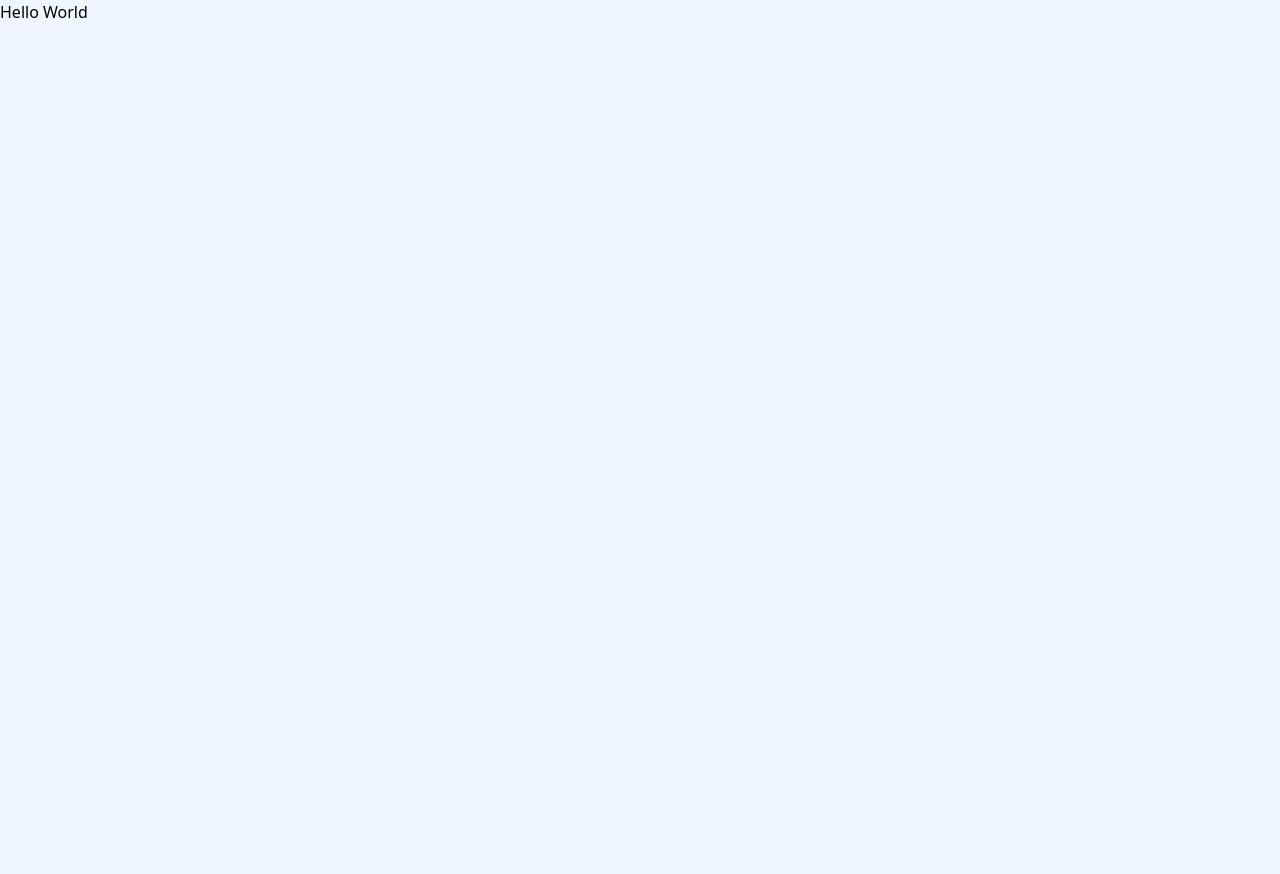
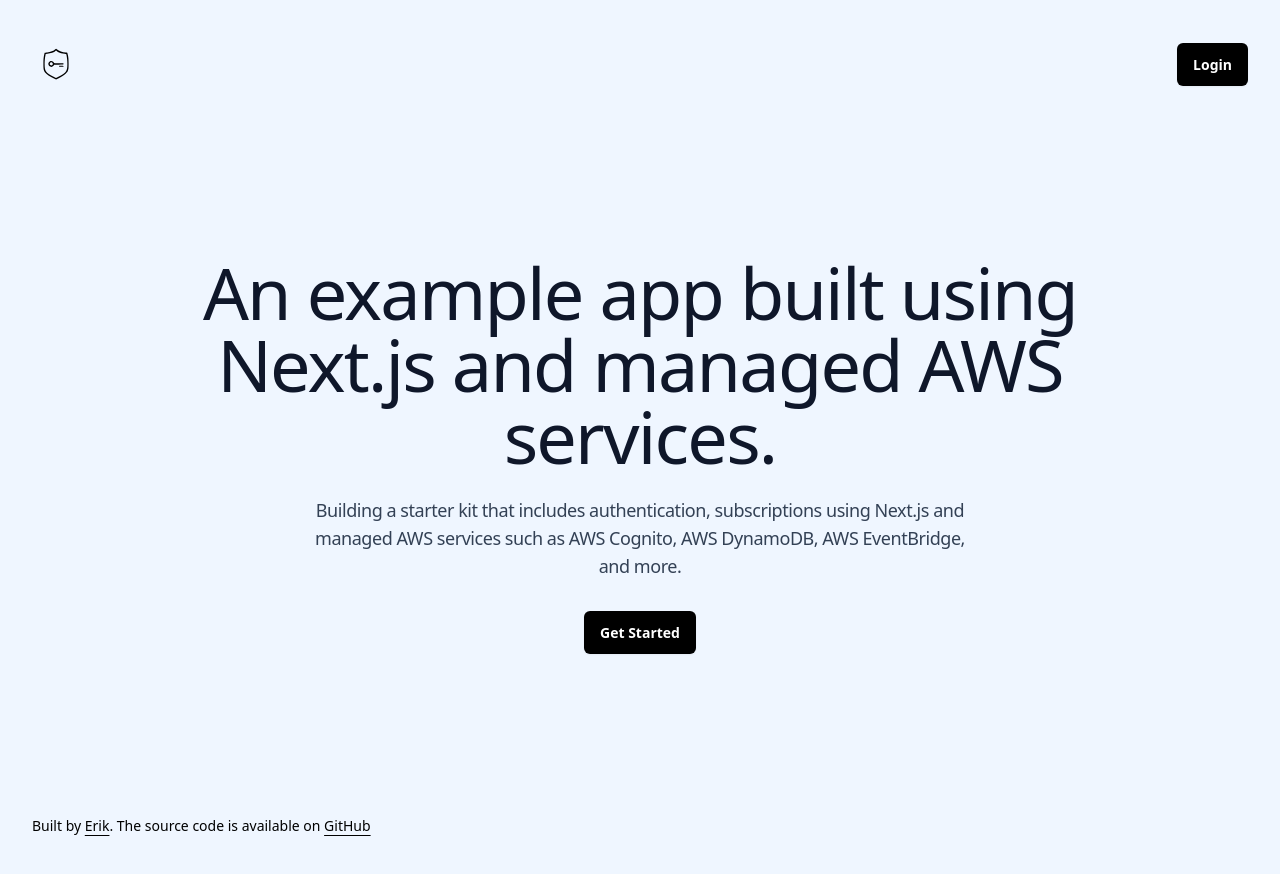
Before and after one commit to eriktisme/auth-sub-kit, a Next.js app in the folder apps/client/: page / in a window 1280 px wide. Shown: the top 874 px of the page. Before the commit the page ends 800 px from the top, so only its background shows below. Built offline with nearby package versions, Linux system fonts and the light colour scheme.

Commit message:
feat: added landing page to promote project

```diff
--- /dev/null
+++ b/apps/client/src/app/(marketing)/layout.tsx
@@ -0,0 +1,16 @@
+import { ReactNode } from 'react'
+import { SiteFooter, SiteHeader } from '@/components'
+
+interface MarketingLayoutProps {
+  children?: ReactNode
+}
+
+export default function MarketingLayout({ children }: MarketingLayoutProps) {
+  return (
+    <div className="items-between flex h-full flex-col">
+      <SiteHeader />
+      <main className="flex-1">{children}</main>
+      <SiteFooter />
+    </div>
+  )
+}
--- a/apps/client/src/app/(marketing)/page.tsx
+++ b/apps/client/src/app/(marketing)/page.tsx
@@ -1,3 +1,26 @@
+import Link from 'next/link'
+
 export default function Home() {
-  return <h1>Hello World</h1>
+  return (
+    <div className="flex flex-col items-center px-4 py-12 md:py-32 lg:px-8">
+      <div className="mx-auto max-w-4xl text-center">
+        <h1 className="font-display text-5xl font-medium tracking-tight text-slate-900 lg:text-7xl">
+          An example app built using Next.js and managed AWS services.
+        </h1>
+        <p className="mx-auto mt-6 max-w-2xl text-lg tracking-tight text-slate-700">
+          Building a starter kit that includes authentication, subscriptions
+          using Next.js and managed AWS services such as AWS Cognito, AWS
+          DynamoDB, AWS EventBridge, and more.
+        </p>
+      </div>
+      <div className="mt-10">
+        <Link
+          href="/login"
+          className="rounded-md bg-black px-4 py-3 text-sm font-semibold text-white shadow-sm"
+        >
+          Get Started
+        </Link>
+      </div>
+    </div>
+  )
 }
--- a/apps/client/src/app/layout.tsx
+++ b/apps/client/src/app/layout.tsx
@@ -1,9 +1,14 @@
 import './globals.css'
 import { ReactNode } from 'react'
+import { site } from '@/config/site'
+import { Metadata } from 'next'
 
-export const metadata = {
-  title: 'Create Next App',
-  description: 'Generated by create next app',
+export const metadata: Metadata = {
+  title: {
+    default: site.name,
+    template: `%s | ${site.name}`,
+  },
+  description: site.description,
 }
 
 export default function RootLayout({ children }: { children: ReactNode }) {
--- /dev/null
+++ b/apps/client/src/components/SiteFooter.tsx
@@ -0,0 +1,32 @@
+import { site } from '@/config'
+
+export const SiteFooter = () => {
+  return (
+    <footer className="mx-auto w-full max-w-7xl px-4 py-10 lg:px-8">
+      <div className="flex flex-col items-center gap-4 md:flex-row md:gap-0">
+        <p className="text-center text-sm leading-loose md:text-left">
+          Built by{' '}
+          <a
+            aria-label="Personal website Erik"
+            href="https://erikvandam.dev"
+            target="_blank"
+            rel="noreferrer"
+            className="font-medium underline underline-offset-4"
+          >
+            Erik
+          </a>
+          . The source code is available on{' '}
+          <a
+            aria-label={`${site.name} on GitHub`}
+            target="_blank"
+            rel="noreferrer"
+            href="https://github.com/eriktisme/auth-sub-kit/"
+            className="font-medium underline underline-offset-4"
+          >
+            GitHub
+          </a>
+        </p>
+      </div>
+    </footer>
+  )
+}
--- /dev/null
+++ b/apps/client/src/components/SiteHeader.tsx
@@ -0,0 +1,23 @@
+import logo from '../../public/logo.svg'
+import Image from 'next/image'
+import Link from 'next/link'
+import { site } from '@/config'
+
+export const SiteHeader = () => (
+  <header className="mx-auto w-full max-w-7xl px-4 py-10 lg:px-8">
+    <div className="flex w-full items-center justify-between">
+      <div>
+        <Image className="h-[3rem] w-auto" src={logo} alt={site.name} />
+      </div>
+      <nav></nav>
+      <div>
+        <Link
+          href="/login"
+          className="rounded-md bg-black px-4 py-3 text-sm font-semibold text-white shadow-sm"
+        >
+          Login
+        </Link>
+      </div>
+    </div>
+  </header>
+)
--- /dev/null
+++ b/apps/client/src/components/index.ts
@@ -0,0 +1,2 @@
+export * from './SiteFooter'
+export * from './SiteHeader'
--- /dev/null
+++ b/apps/client/src/config/index.ts
@@ -0,0 +1 @@
+export * from './site'
--- /dev/null
+++ b/apps/client/src/config/site.ts
@@ -0,0 +1,6 @@
+export const site = {
+  name: 'Auth Sub Kit',
+  description:
+    'Auth Sub Kit is a starter kit NextJS application that contains authentication (AWS Cognito) and subscriptions (Stripe).',
+  author: 'Erik',
+}
```
Also changed, not shown: 1 other file (tests, documents, lock files or other folders).
